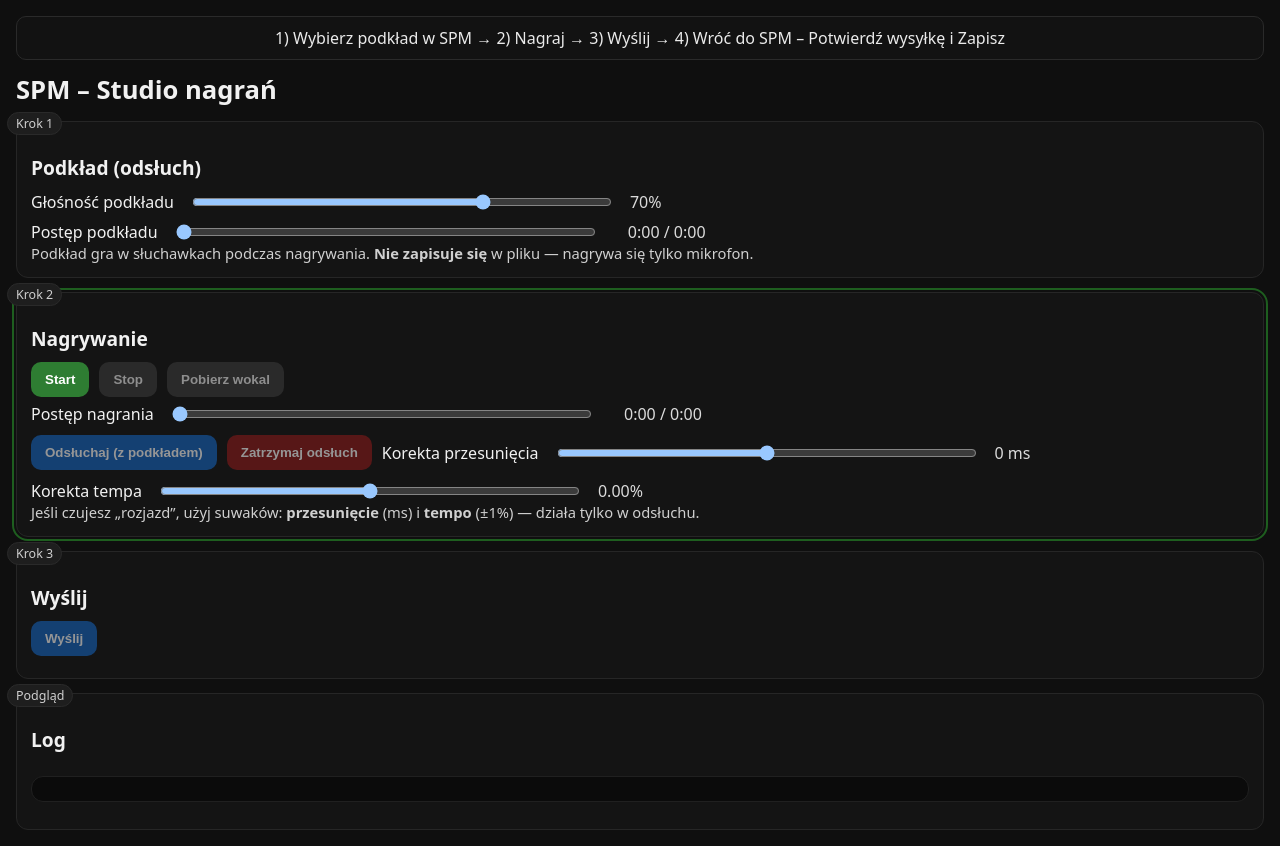
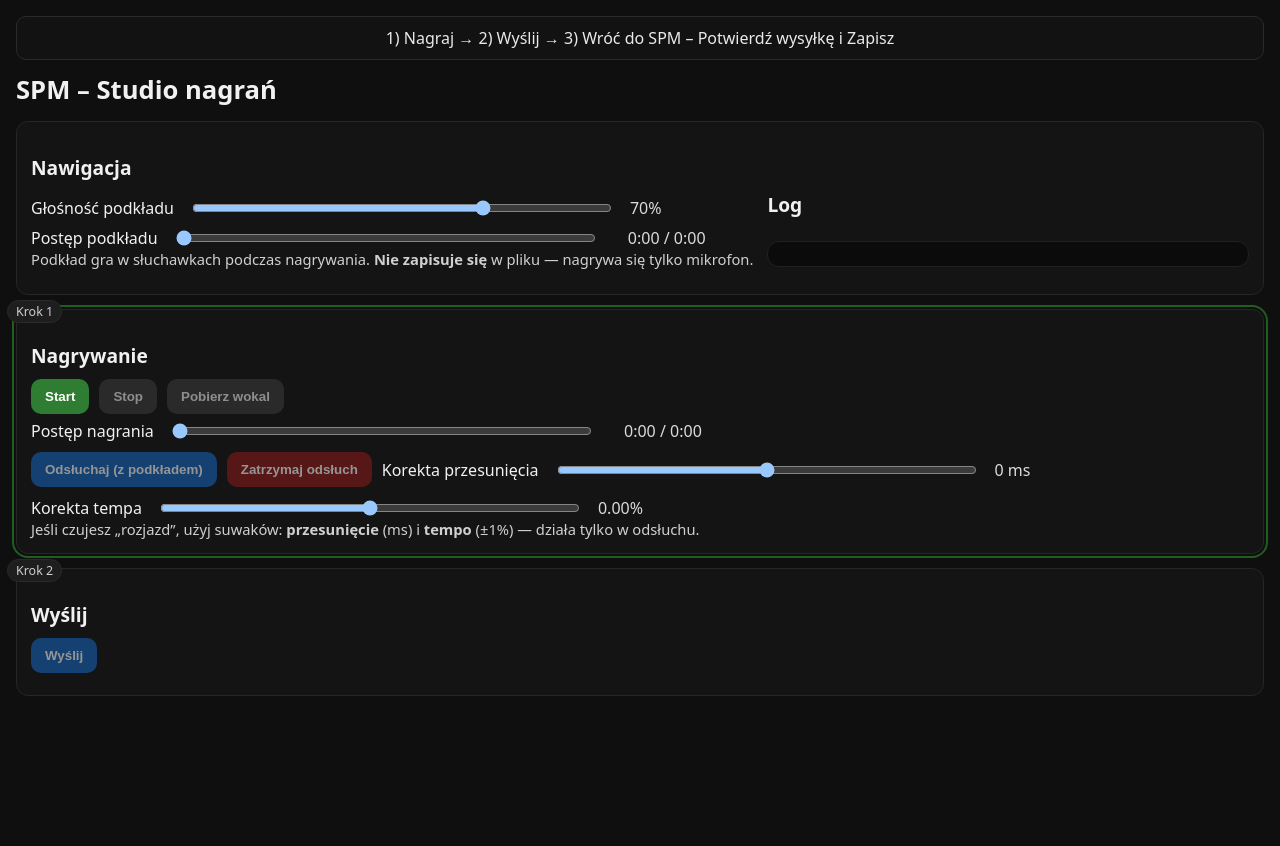
Before and after one commit to Jacek1313/popup-spm, a plain HTML site: page index.html in a window 1280 px wide. After the commit the page ends 800 px from the top, so only its background shows below. Drawn offline with Linux system fonts and the light colour scheme.

Commit message:
Poprawka grafiki

```diff
--- a/index.html
+++ b/index.html
@@ -10,13 +10,24 @@
     body { font-family: system-ui, Arial, sans-serif; margin: 16px; background:#0f0f0f; color:#f1f1f1; }
     h1{ margin: 0 0 14px 0; font-size: 1.6rem; }
     h2{ margin: 18px 0 10px; font-size: 1.2rem; }
+
     .section{ border:1px solid #262626; border-radius:12px; padding:14px; margin:14px 0; background:#141414; }
     .row{ display:flex; gap:16px; align-items:center; flex-wrap:wrap; }
     .stack-sm{ display:flex; gap:10px; flex-wrap:wrap; align-items:stretch; }
     .stack-sm > * { flex: 0 0 auto; }
+
     @media (max-width:640px){
       .row{ flex-direction:column; align-items:flex-start; }
       .stack-sm{ flex-direction:column; }
+    }
+
+    /* NAV grid: lewa kolumna – sterowanie podkładem; prawa – log */
+    .nav-grid{
+      display:grid; gap:14px; align-items:start;
+      grid-template-columns: 1fr;
+    }
+    @media (min-width:900px){
+      .nav-grid{ grid-template-columns: 1.2fr 0.8fr; }
     }
 
     input[type="range"]{ width: min(420px, 90vw); }
@@ -60,13 +71,17 @@
   </style>
 </head>
 <body>
-  <div id="banner">1) Wybierz podkład w SPM → 2) Nagraj → 3) Wyślij → 4) <b>Wróć do SPM – Potwierdź wysyłkę i Zapisz</b></div>
+  <!-- Zmiana: start od Nagraj -->
+  <div id="banner">1) <b>Nagraj</b> → 2) Wyślij → 3) Wróć do SPM – Potwierdź wysyłkę i Zapisz</div>
 
   <h1>SPM – Studio nagrań</h1>
 
-  <!-- 1) Podkład (odsłuch) -->
-  <div class="section step" id="step1" data-step="Krok 1">
-    <h2>Podkład (odsłuch)</h2>
+  <!-- NAWIGACJA (bez numeru kroku) -->
+  <div class="section" id="navSection">
+    <h2>Nawigacja</h2>
+    <div class="nav-grid">
+      <!-- kolumna lewa: podkład -->
+      <div>
         <div class="row" style="margin-top:6px">
           <label for="trackVol">Głośność podkładu</label>
           <input id="trackVol" type="range" min="0" max="1" step="0.01" value="0.7" />
@@ -83,8 +98,16 @@
         <div class="note">Podkład gra w słuchawkach podczas nagrywania. <b>Nie zapisuje się</b> w pliku — nagrywa się tylko mikrofon.</div>
       </div>
 
-  <!-- 2) Nagrywanie -->
-  <div class="section step" id="step2" data-step="Krok 2">
+      <!-- kolumna prawa: log -->
+      <div>
+        <h2 style="margin-top:0">Log</h2>
+        <div class="log-wrap"><pre id="log"></pre></div>
+      </div>
+    </div>
+  </div>
+
+  <!-- KROK 1 – Nagrywanie -->
+  <div class="section step" id="step1" data-step="Krok 1">
     <h2>Nagrywanie</h2>
 
     <div class="stack-sm" style="margin:6px 0 4px">
@@ -121,23 +144,14 @@
     <div class="note">Jeśli czujesz „rozjazd”, użyj suwaków: <b>przesunięcie</b> (ms) i <b>tempo</b> (±1%) — działa tylko w odsłuchu.</div>
   </div>
 
-  <!-- 3) Wyślij -->
-  <div class="section step" id="step3" data-step="Krok 3">
+  <!-- KROK 2 – Wyślij -->
+  <div class="section step" id="step2" data-step="Krok 2">
     <h2>Wyślij</h2>
     <div class="stack-sm" style="margin:6px 0 8px">
       <button id="btnSendAll" class="btn warn" disabled>Wyślij</button>
-      <!-- Link-przycisk powrotu do SPM z payloadem -->
       <a id="aReturn" class="btn" href="#" style="display:none">Wróć do SPM – Potwierdź wysyłkę i Zapisz</a>
     </div>
-
-    <!-- Dyskretnie zachowany fileId (ukryty) -->
     <div id="fileIdLine" class="note" hidden>fileId: <span id="fileIdSpan"></span></div>
-  </div>
-
-  <!-- 4) Log -->
-  <div class="section step" id="step4" data-step="Podgląd">
-    <h2>Log</h2>
-    <div class="log-wrap"><pre id="log"></pre></div>
   </div>
 
 <script>
@@ -178,7 +192,7 @@ function parseQ(){ try{ const q=new URLSearchParams(location.search).get('q'); r
 function fmt(t){ if(!isFinite(t)||t<0) t=0; const m=Math.floor(t/60), s=Math.floor(t%60); return `${m}:${String(s).padStart(2,'0')}`; }
 function clamp(v,min,max){ return Math.min(max, Math.max(min, v)); }
 function setBanner(text){ banner.textContent = text || ''; }
-function stepActive(id){ try{ document.querySelectorAll('.step').forEach(s=>s.classList.remove('active')); $(id).classList.add('active'); }catch(_){} }
+function stepActive(id){ try{ document.querySelectorAll('.step').forEach(s=>s.classList.remove('active')); if (id) $(id).classList.add('active'); }catch(_){} }
 
 /* ========= PREFILL ========= */
 let student = { imie:'', nazwisko:'', email:'', miejscowosc:'', tytul:'', trackUrl:'' };
@@ -189,8 +203,8 @@ let student = { imie:'', nazwisko:'', email:'', miejscowosc:'', tytul:'', trackU
     miejscowosc: q.miejscowosc || '', tytul: q.tytul || '', trackUrl: q.trackUrl || ''
   };
   if (student.trackUrl) { backing.src = student.trackUrl; backing.load(); log('Podkład ustawiony (z SPM).'); }
-  setBanner('1) Wybierz podkład w SPM → 2) Nagraj → 3) Wyślij → 4) Wróć do SPM – Potwierdź wysyłkę i Zapisz');
-  stepActive('step2');
+  setBanner('1) Nagraj → 2) Wyślij → 3) Wróć do SPM – Potwierdź wysyłkę i Zapisz');
+  stepActive('step1');
 })();
 
 /* ========= PROGRESS ========= */
@@ -253,13 +267,12 @@ $('btnStart').onclick = async ()=>{
       $('btnAudition').disabled = false;
       $('btnStopAud').disabled  = true;
 
-      // Po stop – przejdź do kroku „Wyślij”
       setBanner('Gotowe nagranie. Możesz odsłuchać, pobrać wokal albo „Wyślij”.');
-      stepActive('step3');
+      stepActive('step2');
       log(`Nagranie gotowe. Czas ~ ${durationMs} ms; rozmiar ~ ${Math.round(recordedBlob.size/1024)} KB`);
     };
 
-    // ====== AUTO-STOP z końcem podkładu (tylko podczas nagrywania) ======
+    // AUTO-STOP: koniec podkładu podczas nagrywania
     backing.addEventListener('ended', onBackingEndedDuringRec);
     isRecording = true;
 
@@ -271,7 +284,7 @@ $('btnStart').onclick = async ()=>{
 
     $('btnStart').disabled = true;
     $('btnStop').disabled = false;
-    setBanner('Nagrywanie… (podkład tylko w słuchawkach). Po zakończeniu podkładu nagranie zatrzyma się automatycznie.');
+    setBanner('Nagrywanie… Po zakończeniu podkładu nagranie zatrzyma się automatycznie.');
   }catch(e){
     alert('Brak dostępu do mikrofonu.'); log('BŁĄD mikrofon: '+e.message);
   }
@@ -282,9 +295,7 @@ $('btnStop').onclick = ()=> stopRecording('manual');
 /* Wspólna ścieżka zatrzymania nagrania */
 function stopRecording(reason='manual'){
   try{
-    // wyczyść timery bezpieczeństwa
     clearMaxTimers();
-
     if (isRecording && mediaRecorder && mediaRecorder.state === 'recording') {
       mediaRecorder.stop();
       mediaRecorder.stream.getTracks().forEach(t=>t.stop());
@@ -369,14 +380,12 @@ function safePlay(elm){ elm.play().catch(()=>{}); }
 /* ========= BEZPIECZNIKI CZASU ========= */
 function startMaxTimers(){
   clearMaxTimers();
-  // Ostrzeżenie 30s przed limitem
   warnTimer = setTimeout(()=>{
     if (isRecording) {
       setBanner('Za ~30 sekund nagranie zatrzyma się (limit 7 min).');
       log('Ostrzeżenie: zbliża się limit 7 min.');
     }
   }, Math.max(0, MAX_MS - WARN_BEFORE_MS));
-  // Twardy limit
   maxTimer = setTimeout(()=>{
     if (isRecording) stopRecording('max-limit');
   }, MAX_MS);
@@ -411,10 +420,9 @@ $('btnSendAll').onclick = async ()=>{
     }).then(r=>r.json());
     if(!up.ok) throw new Error(up.error || 'Upload failed');
 
-    $('fileIdSpan').textContent = up.fileId; $('fileIdLine').hidden = true; // trzymamy ukryte
+    $('fileIdSpan').textContent = up.fileId; $('fileIdLine').hidden = true;
     log(`Upload OK, fileId: ${up.fileId}`);
 
-    // payload do SPM (z echem tytułu i podkładu)
     metaToSend = {
       ver: 1, ts: Date.now(),
       imie: student.imie, nazwisko: student.nazwisko, email: student.email,
@@ -425,7 +433,6 @@ $('btnSendAll').onclick = async ()=>{
       fileName, mimeType
     };
 
-    // (telemetria – Sheets) zostawiamy jak było
     log('Zapis do Sheets…');
     const m = await fetch(FN_URL, {
       method:'POST',
@@ -435,7 +442,6 @@ $('btnSendAll').onclick = async ()=>{
     if(!m.ok) throw new Error(m.error || 'Sheets error');
     log('Sheets: OK (wiersz '+m.row+')');
 
-    // pokaż link-przycisk powrotu
     if (PARENT_URL) {
       const spmParam = encodeURIComponent(JSON.stringify(metaToSend));
       $('aReturn').href = PARENT_URL + (PARENT_URL.includes('?') ? '&' : '?') + 'spm=' + spmParam;
@@ -443,7 +449,7 @@ $('btnSendAll').onclick = async ()=>{
     }
 
     setBanner('Wysłano. Kliknij:  ➜  „Wróć do SPM – Potwierdź wysyłkę i Zapisz”.');
-    stepActive('step3');
+    stepActive('step2');
 
     sendBtn.classList.remove('blink');
     sendBtn.textContent = 'Wyślij';
```
Lines whose indentation alone changed are shown as unchanged.
